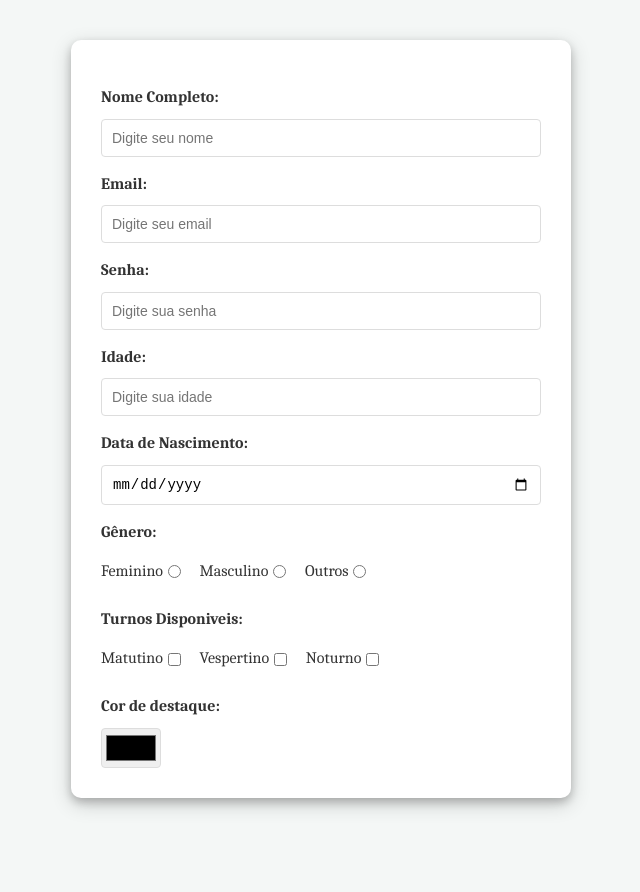
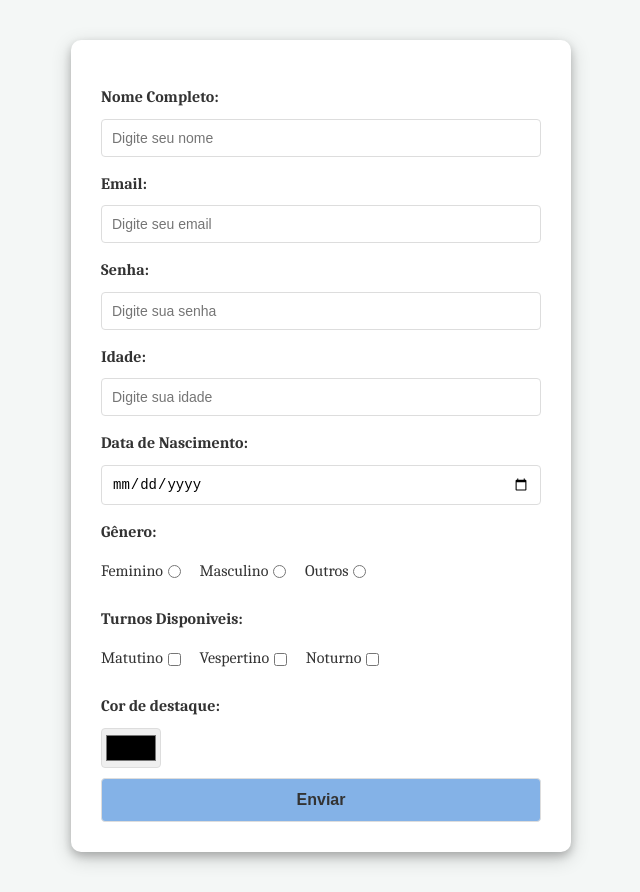
Before and after one commit to ariellabarbosa77-debug/TripliceWeb, a plain HTML site: page Atividade01.html in a window 1280 px wide. Shown: the whole page, without its empty margins (319-959 px from the left). Before the commit the page ends 838 px from the top, so only its background shows below. Drawn offline with Linux system fonts and the light colour scheme.

Commit message:
Cria coloração dinamica
- Cria o arquivo Jss
- Adiciona um Evest Listener para quando o input colocar for modificado.
muda o --primary-color
-Acrescenta um novo botão

```diff
--- a/Atividade01.html
+++ b/Atividade01.html
@@ -6,7 +6,7 @@
     <link rel="stylesheet" href="Atividade01.style.css">
 </head>
 <body>
-<form>
+<form id="formulario">
     <label for="nome">Nome Completo:</label>
     <input type="text" id="nome" placeholder="Digite seu nome">
 
@@ -35,8 +35,10 @@
 
 
     <label for="Cor">Cor de destaque:</label>
-    <input id="cor" type="color">
+    <input id="cor" name="color" type="color">
 
+    <button>Enviar</button>
+    <script src="Atividade01.html.jsgiut"></script>
 </form>
 </body>
 </html>
--- a/Atividade01.style.css
+++ b/Atividade01.style.css
@@ -85,3 +85,22 @@ input[type="color"]{
     cursor: pointer;
     padding: 2px;
 }
+button{
+   width: 100%;
+    padding: 12px;
+    margin-top: 10px;
+    background-color: var(--primary-color);
+    color: var(--text-color);
+    border: 1px solid var(--border-color);
+    border-radius: 4px;
+    font-size: 16px;
+    font-weight: bold ;
+    cursor: pointer;
+    transition: background-color 0.3s;
+   }
+button:hover{
+    filter: brightness(90%);
+}
+button:active{
+    transform: scale(0.98);
+}
```
Also changed, not shown: Atividade01.html.js (added, +11 -0 lines).
